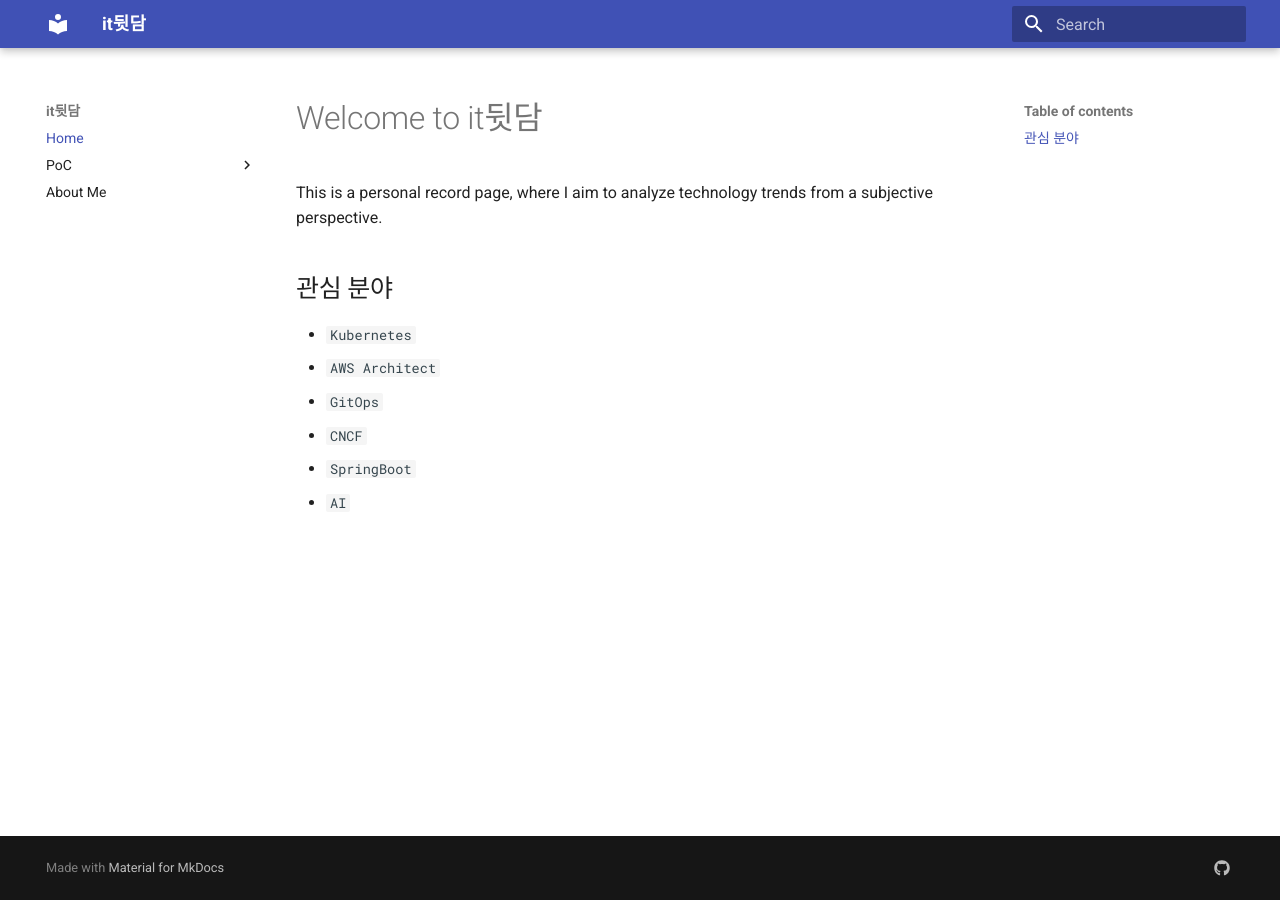
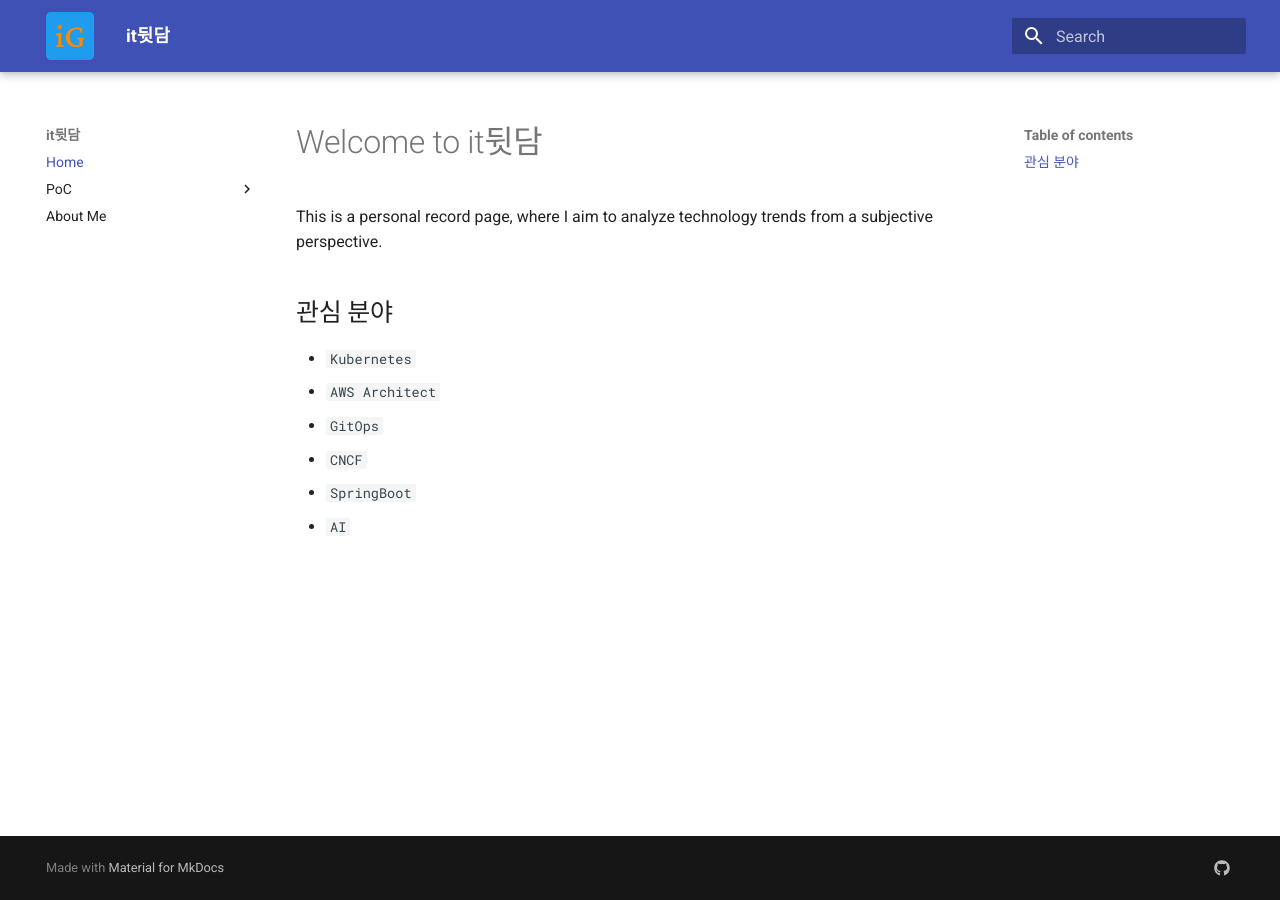
Before and after one commit to TnStory/tnstory.github.io, an MkDocs documentation site: the page built from docs/index.md, in a window 1280 px wide. Built offline with MkDocs 1.6.1 and Material for MkDocs 9.7.7, drawn with Linux system fonts in a browser that asks for light colours.

Commit message:
change logo and size

```diff
--- /dev/null
+++ b/docs/stylesheets/extra.css
@@ -0,0 +1,6 @@
+/* stylesheets/extra.css */
+
+.md-header__button.md-logo img {
+  height: 2.4rem !important;  /* 기본은 24px 정도 */
+  width: auto;
+}
--- a/mkdocs.yml
+++ b/mkdocs.yml
@@ -8,6 +8,7 @@
   name: material
   custom_dir: overrides  # docs/overrides 아님!
   favicon: assets/images/favicon_io/favicon.ico
+  logo: assets/images/favicon_io/android-chrome-192x192.png
 
 extra:
   meta:
@@ -22,6 +23,9 @@
 
 extra_javascript:
   - robots.txt
+
+extra_css:
+  - stylesheets/extra.css
 
 plugins:
   - search
```
